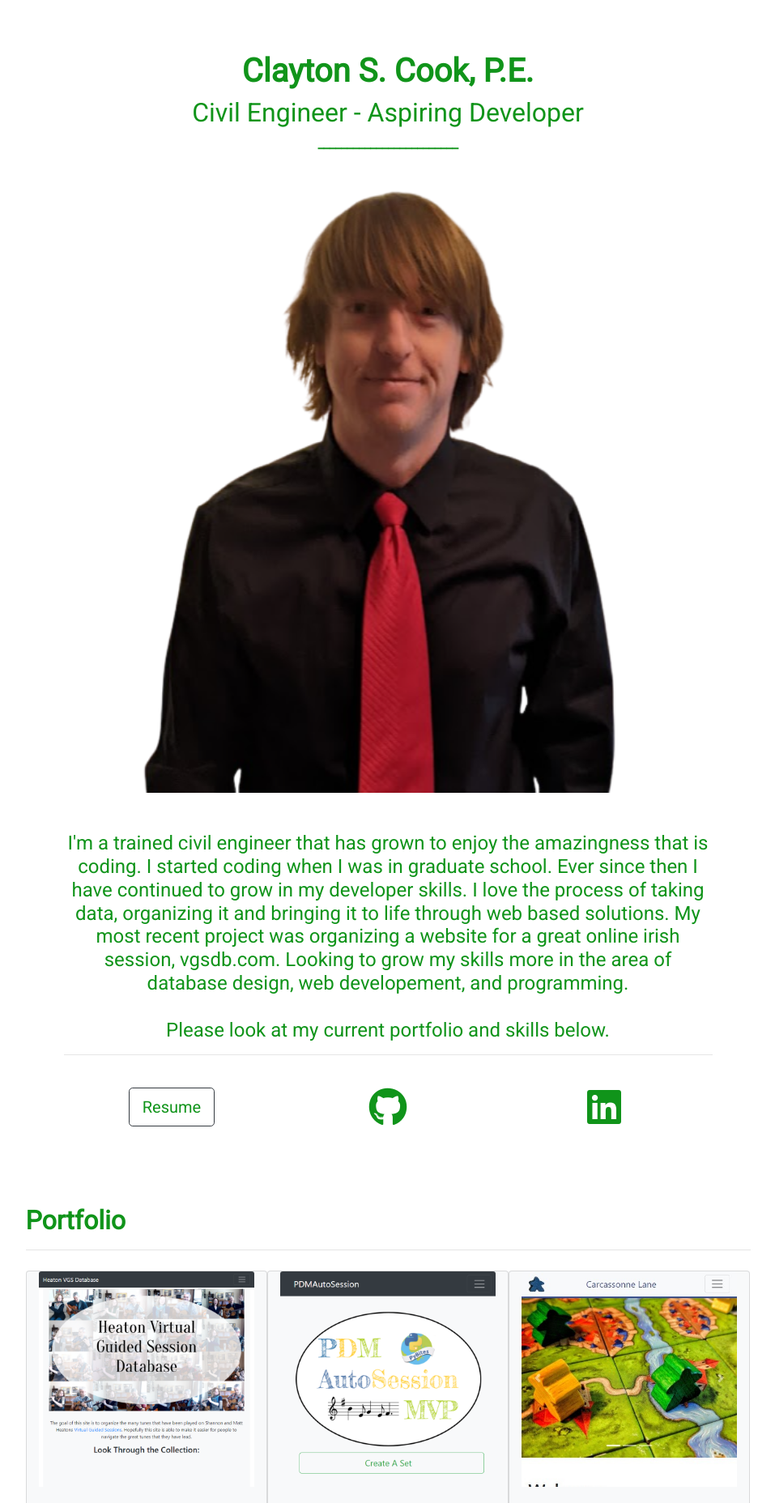
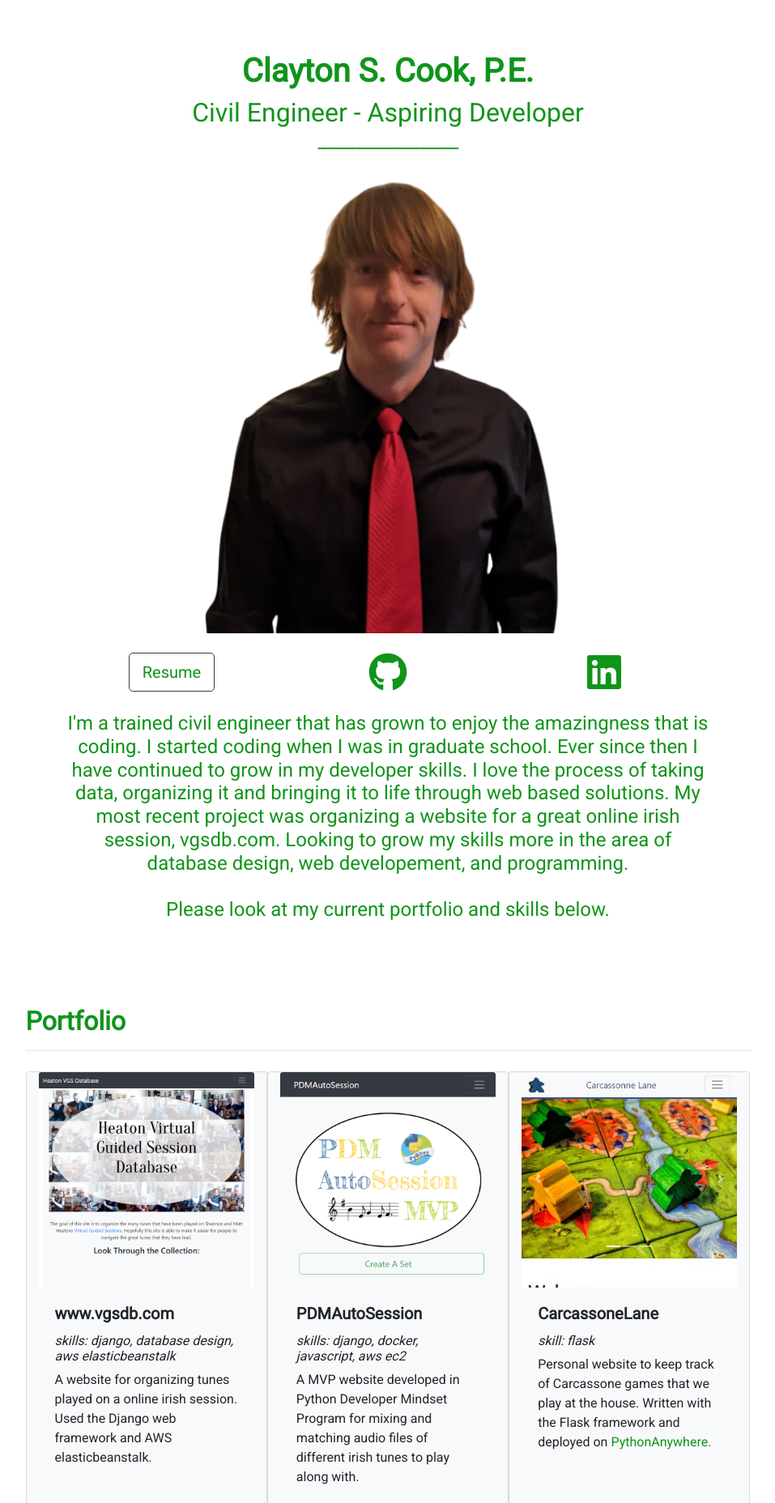
Before and after one commit to claytoncook12/ClaytonCookWebsite, a Django app: page / in a window 1280 px wide. Shown: the part 101-1957 px from the top of the page at 81% size, without its empty margins (161-1118 px from the left). Run offline with Django 3.2, Linux system fonts and the light colour scheme; some libraries are stand-ins or nearby versions.

Commit message:
update layout

```diff
--- a/DjangoApp/templates/base.html
+++ b/DjangoApp/templates/base.html
@@ -50,7 +50,7 @@
       </nav>
 
       <div
-        class="container col-xl-10 col-lg-10 col-md-10 mx-auto"
+        class="container col-xl-10 col-lg-12 col-md-12 mx-auto"
         style=""
       >
       {% block content %}{% endblock %}
--- a/DjangoApp/templates/home.html
+++ b/DjangoApp/templates/home.html
@@ -14,27 +14,16 @@
       </div>
       <img
         id="main-image"
-        class="mx-auto mb-5"
+        class="mx-auto"
         style="
           display: block;
           margin-left: auto;
           margin-right: auto;
-          width: 80%;
+          width: 60%;
         "
         src="{% static 'main/clayton_cook_head_shot.png' %}"
         alt="clayton_cook_head_shot"
       />
-      <h4>
-        I'm a trained civil engineer that has grown to enjoy the amazingness that is coding. I started coding when I was
-        in graduate school. Ever since then I have continued to grow in my developer skills. I love the process of taking data,
-        organizing it and bringing it to life through web based solutions. My most recent project was organizing a website for
-        a great online irish session, <a href='http://www.vgsdb.com' target="_blank">vgsdb.com</a>. Looking to grow my skills more in the area of
-        database design, web developement, and programming.
-        <br>
-        <br>
-        Please look at my current portfolio and skills below.
-      </h4>
-      <hr>
       <div class="row mx-auto" id="personal_links">
         <div class="col-md-4">
           <a href="{% static 'main/_2021-01-25_Clayton_S._Cook_Resume.pdf' %}" target="_blank" class="btn btn-primary btn-lg border-dark" id='resume'>Resume</a>
```
Also changed, not shown: other parts of DjangoApp/templates/home.html (+11 -0 lines).
